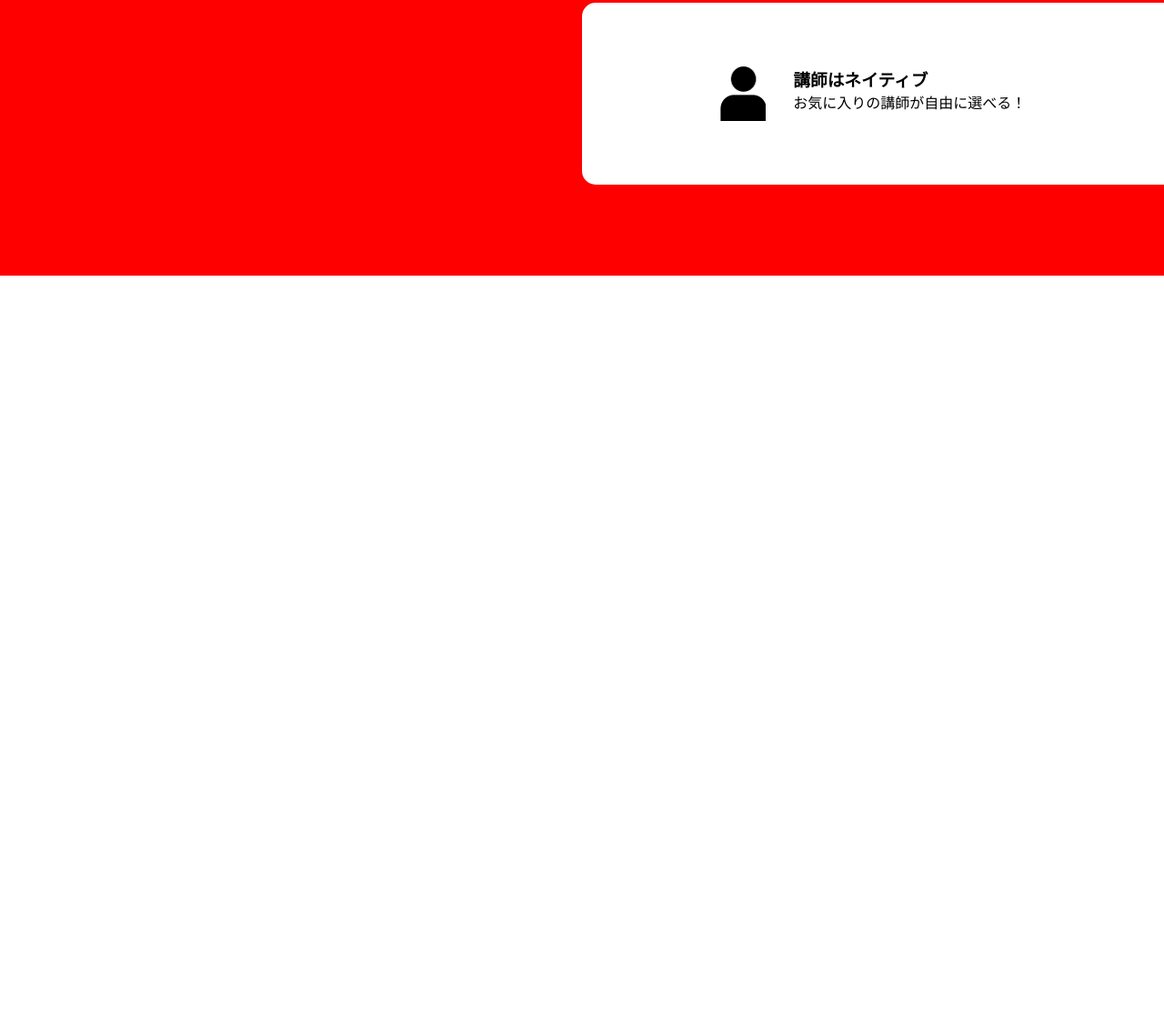
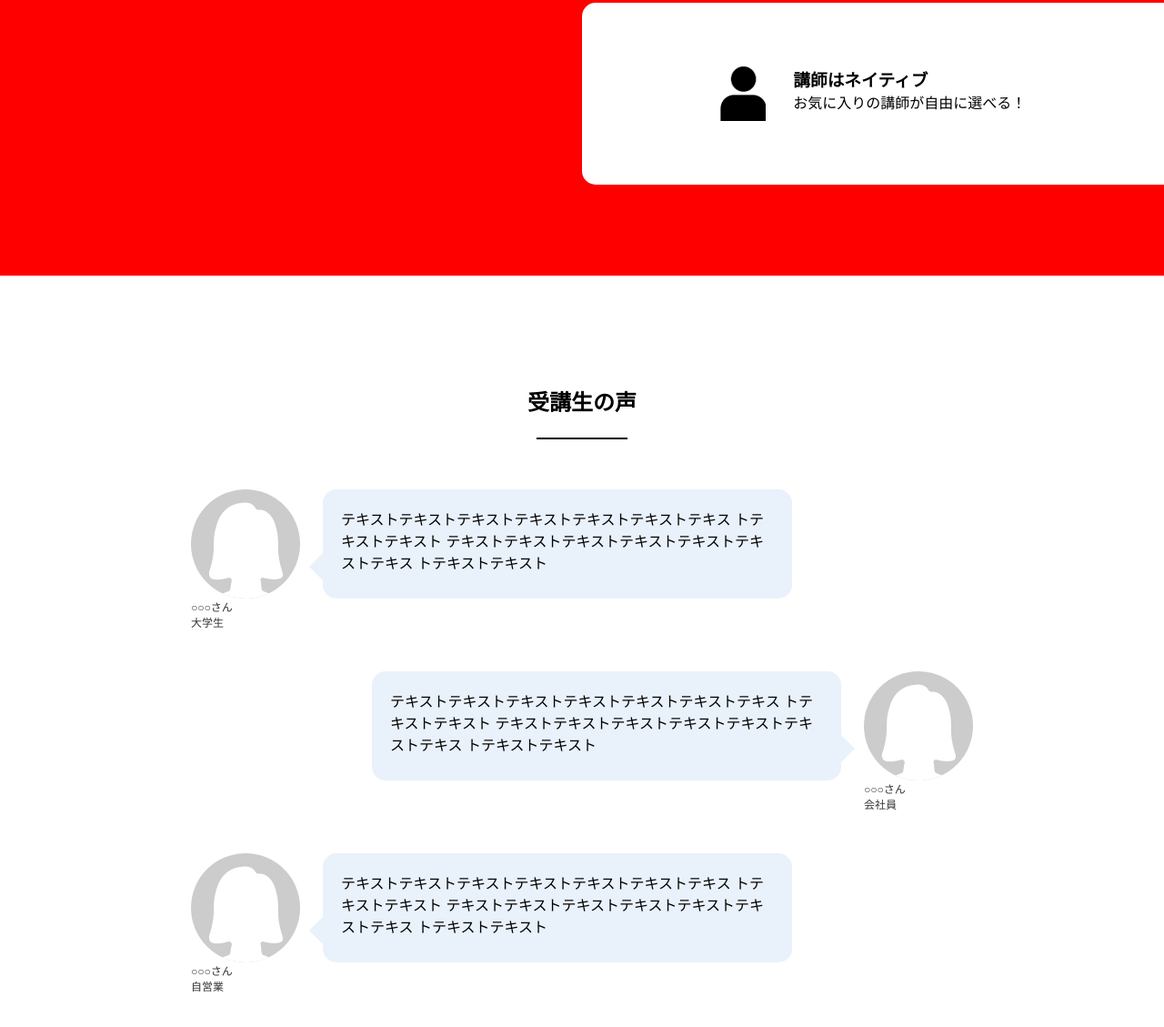
Before and after one commit to fujitashuichi/code-jump-BBB, a plain HTML site: page index.html in a window 1280 px wide. Shown: the part 1332-2461 px from the top of the page at 91% size. Before the commit the page ends 1635 px from the top, so only its background shows below. Drawn offline with Linux system fonts and the light colour scheme; some packages are replaced by stand-ins of ours.

Commit message:
Add: sec-2完成

```diff
--- a/css/index.css
+++ b/css/index.css
@@ -223,3 +223,70 @@ section .sec-header .sec-title::after {
 #sec-1 ul li:nth-of-type(2n) .slide-tag.active {
     right: 0;
 }
+
+
+#sec-2 ul li {
+    display: flex;
+    margin-bottom: 80px;
+}
+#sec-2 ul li:nth-of-type(2n + 1) {
+    flex-direction: row;
+}
+#sec-2 ul li:nth-of-type(2n) {
+    flex-direction: row-reverse;
+}
+
+#sec-2 ul li .message-icon-wrapper {
+    position: relative;
+    width: 120px;
+    height: 120px;
+}
+#sec-2 ul li:nth-of-type(2n + 1) .message-icon-wrapper {
+    margin-right: 25px;
+}
+#sec-2 ul li:nth-of-type(2n) .message-icon-wrapper {
+    margin-left: 25px;
+}
+
+#sec-2 ul li .message-icon-wrapper img {
+    background: #CCCCCC;
+    border-radius: 50%;
+}
+#sec-2 ul li .message-icon-wrapper .text {
+    position: absolute;
+    bottom: 0;
+    left: 0;
+    transform: translateY(100%);
+    font-size: 0.75rem;
+    color: #333;
+}
+
+#sec-2 ul li .text-wrapper {
+    position: relative;
+    width: 60%;
+    padding: 20px;
+    border-radius: 15px;
+    background: #E9F1FB;
+}
+#sec-2 ul li:nth-of-type(2n + 1) .text-wrapper::before {
+    content: "";
+    position: absolute;
+    bottom: 20px;
+    left: 0;
+    transform: translateX(-100%);
+    width: 15px;
+    height: 30px;
+    clip-path: polygon(0 50%, 100% 0, 100% 100%);
+    background: #E9F1FB;
+}
+#sec-2 ul li:nth-of-type(2n) .text-wrapper::after {
+    content: "";
+    position: absolute;
+    bottom: 20px;
+    right: 0;
+    transform: translateX(100%);
+    width: 15px;
+    height: 30px;
+    clip-path: polygon(0 0, 100% 50%, 0 100%);
+    background: #E9F1FB;
+}
--- a/index.html
+++ b/index.html
@@ -64,6 +64,57 @@
                 </li>
             </ul>
         </section>
+        <section id="sec-2">
+            <div class="content">
+                <div class="sec-header">
+                    <h2 class="sec-title">受講生の声</h2>
+                </div>
+                <ul>
+                    <li class="message">
+                        <div class="message-icon-wrapper">
+                            <img src="./img/icon-student1.png" alt="">
+                            <div class="text">
+                                <p class="name">○○○さん</p>
+                                <p class="job">大学生</p>
+                            </div>
+                        </div>
+                        <div class="text-wrapper">
+                            <p>
+                                テキストテキストテキストテキストテキストテキストテキス トテキストテキスト テキストテキストテキストテキストテキストテキストテキス トテキストテキスト
+                            </p>
+                        </div>
+                    </li>
+                    <li class="message">
+                        <div class="message-icon-wrapper">
+                            <img src="./img/icon-student1.png" alt="">
+                            <div class="text">
+                                <p class="name">○○○さん</p>
+                                <p class="job">会社員</p>
+                            </div>
+                        </div>
+                        <div class="text-wrapper">
+                            <p>
+                                テキストテキストテキストテキストテキストテキストテキス トテキストテキスト テキストテキストテキストテキストテキストテキストテキス トテキストテキスト
+                            </p>
+                        </div>
+                    </li>
+                    <li class="message">
+                        <div class="message-icon-wrapper">
+                            <img src="./img/icon-student1.png" alt="">
+                            <div class="text">
+                                <p class="name">○○○さん</p>
+                                <p class="job">自営業</p>
+                            </div>
+                        </div>
+                        <div class="text-wrapper">
+                            <p>
+                                テキストテキストテキストテキストテキストテキストテキス トテキストテキスト テキストテキストテキストテキストテキストテキストテキス トテキストテキスト
+                            </p>
+                        </div>
+                    </li>
+                </ul>
+            </div>
+        </section>
     </main>
     <footer id="footer">
 
```
